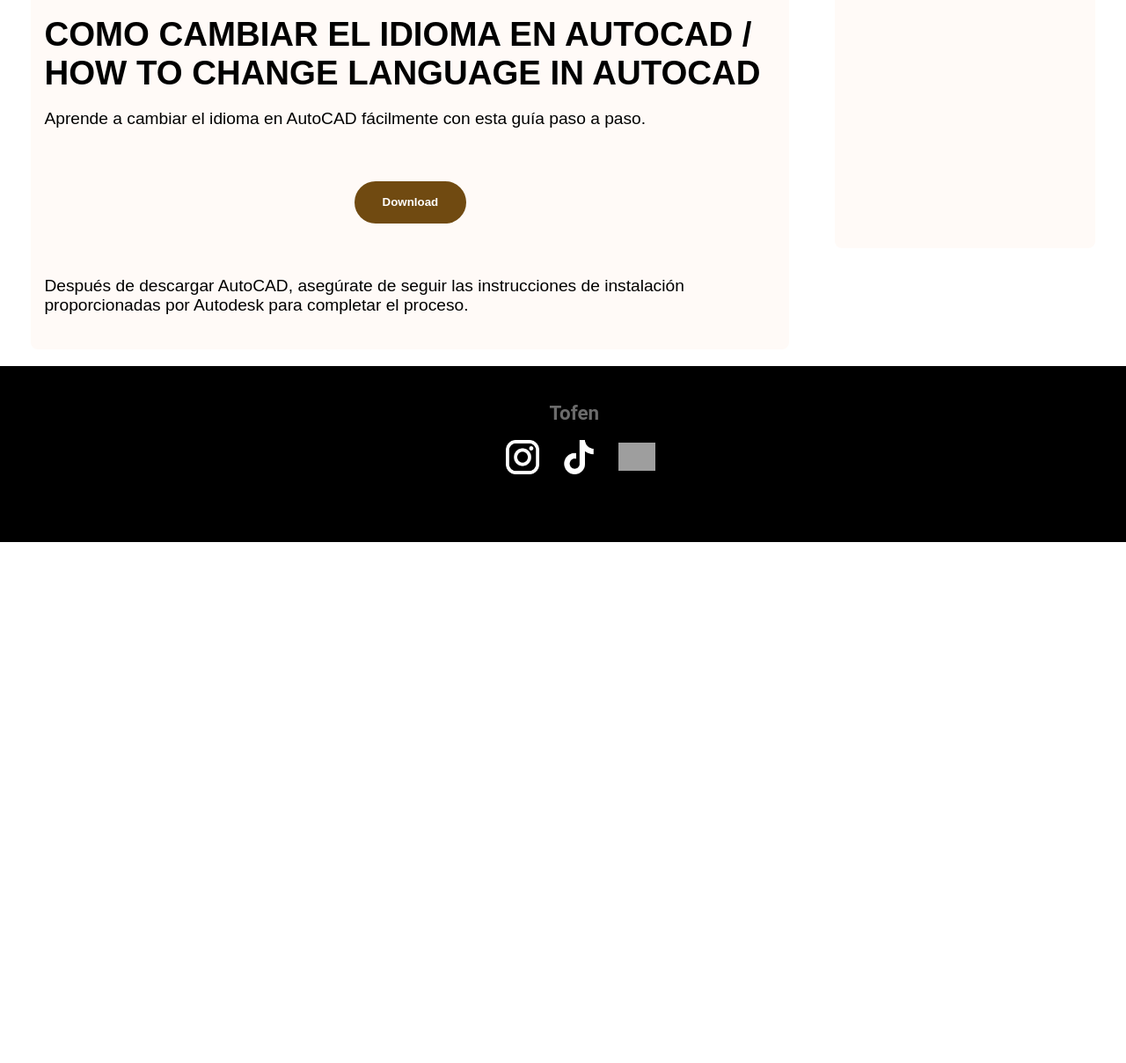
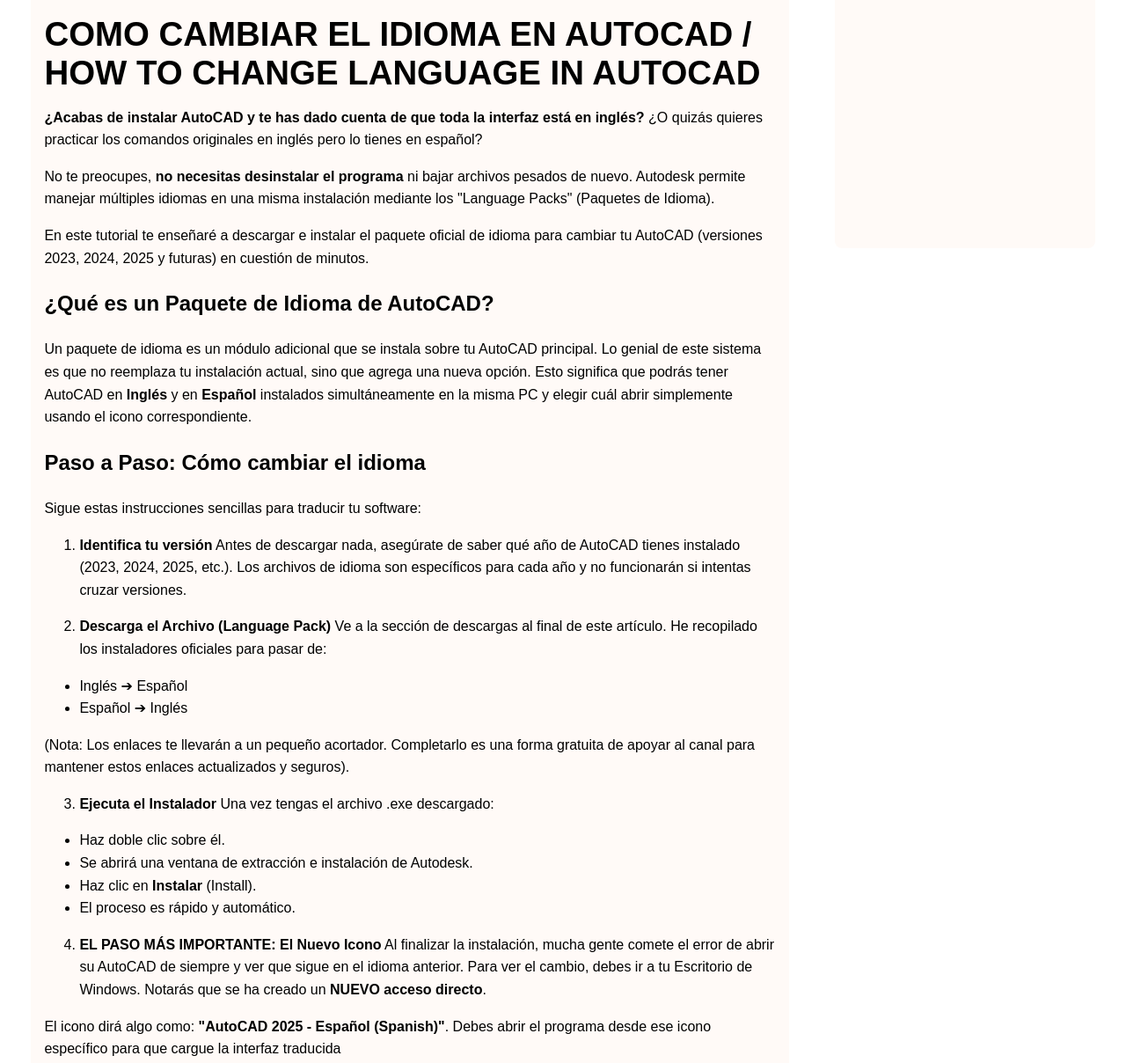
Before and after one commit to Tofen5061/Tofen-youtube-page, an Astro site: page /articles/Autocad_lang in a window 1280 px wide. Shown: the part 568-1776 px from the top of the page at 88% size. Before the commit the page ends 1184 px from the top, so only its background shows below. Built offline with nearby package versions, Linux system fonts and the light colour scheme; Astro itself is replaced by a stand-in of ours; grey boxes are pictures that could not be loaded.

Commit message:
text description update

```diff
--- a/package.json
+++ b/package.json
@@ -14,6 +14,7 @@
     "@fontsource-variable/league-spartan": "^5.1.0",
     "astro": "^5.1.1",
     "daisyui": "^5.0.43",
+    "marked": "^17.0.1",
     "typescript": "^5.4.4"
   }
 }
--- a/src/layouts/Article_Layout.astro
+++ b/src/layouts/Article_Layout.astro
@@ -4,9 +4,12 @@ import { setupCarousel } from '../scripts/banner_carousel.js';
 import Tiktok from "../components/Tiktok.astro";
 import Youtube from "../components/Youtube.astro";
 import Instagram from "../components/Instagram.astro";
+import { marked } from 'marked';
 import { string, undefined } from "astro:schema";
 const { banner_img = [], banner_alt, header, description, download_link, after_download_content } = Astro.props;
-
+const htmlDescription = marked(description);
+// Convertimos after_download_content también, si lo deseas
+const htmlAfterDownload = marked(after_download_content);
 ---
 <Layout title="Tofen">
     <main class="articles_layout">
@@ -23,9 +26,9 @@ const { banner_img = [], banner_alt, header, description, download_link, after_d
 
                         } </div>
                     <h1 class="article_title">{header}</h1>
-                    <p class="article description">{description} </p>
+                    <div class="article_description" set:html={htmlDescription} />
                     <div class="download_button_container"><a href={download_link}><button class="button_download"><span class="button-content">Download</span></button></a></div>
-                    <p class="after_download_content">{after_download_content} </p>
+                    <div class="after_download_content" set:html={htmlAfterDownload} />
 
 
 
@@ -110,10 +113,9 @@ section{
     font-size: clamp(2rem, 3vw, 4rem);
 }
 
-.article.description{
-    font-size: clamp(1rem, 1.5vw, 2rem);
-    margin-bottom: 60px;
-}
+.article_description p,.article_description h1,.article_description h2,.article_description li {
+    font-size: clamp(5vw 15rem 12vw); /* Intenta con un tamaño que sea claramente diferente, como 20px */
+    line-height: 1.6;}
 
 .download_button_container{
     margin-top: 20px;
--- a/src/pages/articles/Autocad_lang.astro
+++ b/src/pages/articles/Autocad_lang.astro
@@ -8,7 +8,42 @@ import Youtube from "../../components/Youtube.astro"
 banner_img={["/AutoCad.png" , "/AutoCadEnglish.png"]}
 banner_alt="AutoCAD Language Banner"
 header="COMO CAMBIAR EL IDIOMA EN AUTOCAD / HOW TO CHANGE LANGUAGE IN AUTOCAD"
-description="Aprende a cambiar el idioma en AutoCAD fácilmente con esta guía paso a paso."
+description={`**¿Acabas de instalar AutoCAD y te has dado cuenta de que toda la interfaz está en inglés?** ¿O quizás quieres practicar los comandos originales en inglés pero lo tienes en español?
+
+No te preocupes, **no necesitas desinstalar el programa** ni bajar archivos pesados de nuevo. Autodesk permite manejar múltiples idiomas en una misma instalación mediante los "Language Packs" (Paquetes de Idioma).
+
+En este tutorial te enseñaré a descargar e instalar el paquete oficial de idioma para cambiar tu AutoCAD (versiones 2023, 2024, 2025 y futuras) en cuestión de minutos.
+
+## ¿Qué es un Paquete de Idioma de AutoCAD?
+Un paquete de idioma es un módulo adicional que se instala sobre tu AutoCAD principal. Lo genial de este sistema es que no reemplaza tu instalación actual, sino que agrega una nueva opción.
+Esto significa que podrás tener AutoCAD en **Inglés** y en **Español** instalados simultáneamente en la misma PC y elegir cuál abrir simplemente usando el icono correspondiente.
+
+## Paso a Paso: Cómo cambiar el idioma
+Sigue estas instrucciones sencillas para traducir tu software:
+
+1. **Identifica tu versión**
+Antes de descargar nada, asegúrate de saber qué año de AutoCAD tienes instalado (2023, 2024, 2025, etc.). Los archivos de idioma son específicos para cada año y no funcionarán si intentas cruzar versiones.
+
+2. **Descarga el Archivo (Language Pack)**
+Ve a la sección de descargas al final de este artículo. He recopilado los instaladores oficiales para pasar de:
+* Inglés ➔ Español
+* Español ➔ Inglés
+
+(Nota: Los enlaces te llevarán a un pequeño acortador. Completarlo es una forma gratuita de apoyar al canal para mantener estos enlaces actualizados y seguros).
+
+3. **Ejecuta el Instalador**
+Una vez tengas el archivo .exe descargado:
+* Haz doble clic sobre él.
+* Se abrirá una ventana de extracción e instalación de Autodesk.
+* Haz clic en **Instalar** (Install).
+* El proceso es rápido y automático.
+
+4. **EL PASO MÁS IMPORTANTE: El Nuevo Icono**
+Al finalizar la instalación, mucha gente comete el error de abrir su AutoCAD de siempre y ver que sigue en el idioma anterior.
+Para ver el cambio, debes ir a tu Escritorio de Windows. Notarás que se ha creado un **NUEVO acceso directo**.
+
+El icono dirá algo como: **"AutoCAD 2025 - Español (Spanish)"**.
+Debes abrir el programa desde ese icono específico para que cargue la interfaz traducida`}
 download_link="https://cuty.io/NQF7LfO6RP"
 after_download_content= "Después de descargar AutoCAD, asegúrate de seguir las instrucciones de instalación proporcionadas por Autodesk para completar el proceso."
 
@@ -18,7 +53,5 @@ after_download_content= "Después de descargar AutoCAD, asegúrate de seguir las
 
 
 
->
-
-
+><style>
 </style>
```
Also changed, not shown: 1 other file.
